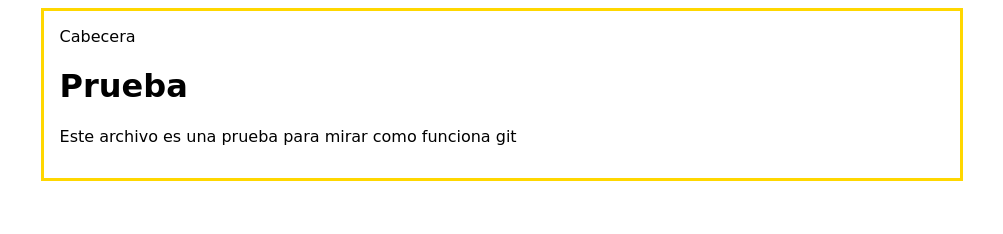
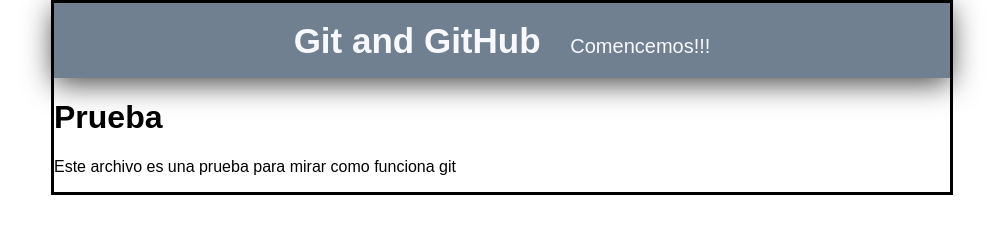
Before and after one commit to dazx606/clase-Git, a plain HTML site: page index.html in a window 1280 px wide. Shown: the whole page, without its empty margins (138-1141 px from the left). Drawn offline with Linux system fonts and the light colour scheme.

Commit message:
cambios a la cabecera, se decora y se pone un titulo

```diff
--- a/css/style.css
+++ b/css/style.css
@@ -1,14 +1,34 @@
 body{
-    font-family: cursive;
+    font-family: Arial, Helvetica, sans-serif;
     color:black;
     text-align: center;
+    margin: 0;
+    padding: 0;
 
 }
 
 #container{
     width:70%;
-    padding: 1em;
+    padding: 0;
     text-align: left;
-    border: 3px solid gold;
+    border: 3px solid black;
     margin: 0 auto;
+
 }
+
+#cabecera{
+    background-color:slategray;
+    color: ghostwhite;
+    text-align: center;
+    margin: 0;
+    padding: 0.5em;
+    font-weight: bold;
+    box-shadow: 0px 5px 30px 0px rgba(0,0,0,0.75);
+    font-size: 35px;
+}
+#tagline{
+    font-size: 20px;
+    padding: 0 0 0 1em;
+    font-weight: normal;
+
+}
--- a/index.html
+++ b/index.html
@@ -10,7 +10,8 @@
 <body>
     <div id="container">
         <div id="cabecera">
-            Cabecera
+            Git and GitHub
+            <span id="tagline">Comencemos!!!</span>
         </div>
         <div id="post">
             <h1>Prueba</h1>
```
